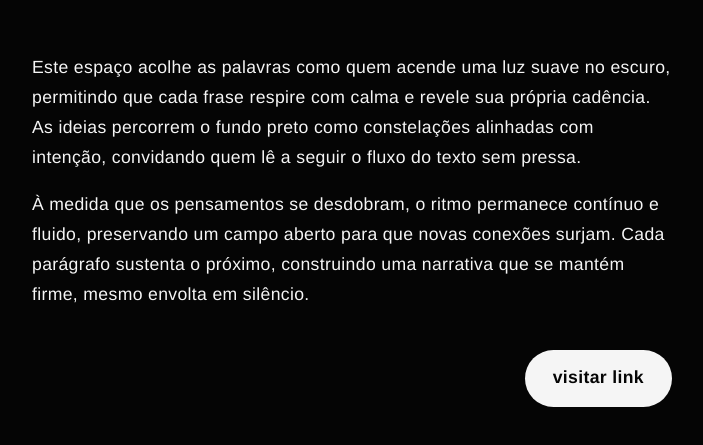
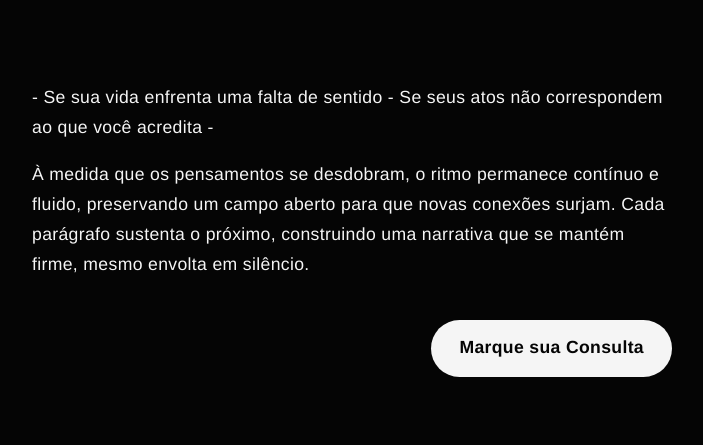
Before and after one commit to MatheusCoelho196/matheuscoelho, a plain HTML site: page index.html in a window 1280 px wide. Shown: the part 179-624 px from the top of the page, without its empty margins (288-991 px from the left). Drawn offline with Linux system fonts and the light colour scheme.

Commit message:
Update index.html

```diff
--- a/index.html
+++ b/index.html
@@ -55,10 +55,9 @@
   <body>
     <main>
       <p>
-        Este espaço acolhe as palavras como quem acende uma luz suave no escuro,
-        permitindo que cada frase respire com calma e revele sua própria
-        cadência. As ideias percorrem o fundo preto como constelações alinhadas
-        com intenção, convidando quem lê a seguir o fluxo do texto sem pressa.
+        - Se sua vida enfrenta uma falta de sentido
+        - Se seus atos não correspondem ao que você acredita
+        -
       </p>
       <p>
         À medida que os pensamentos se desdobram, o ritmo permanece contínuo e
@@ -67,7 +66,7 @@
         firme, mesmo envolta em silêncio.
       </p>
       <div class="cta">
-        <a href="#">visitar link</a>
+        <a href="#">Marque sua Consulta</a>
       </div>
     </main>
   </body>
```
